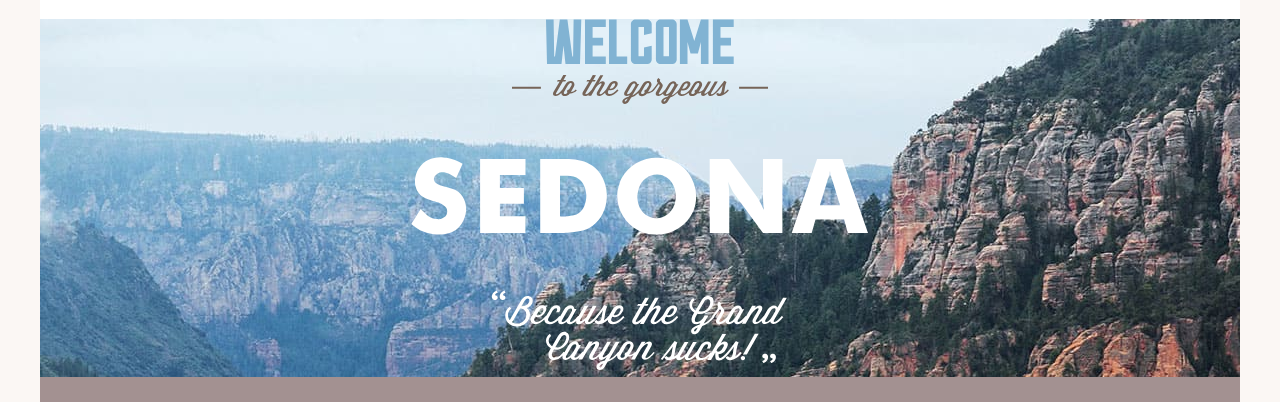
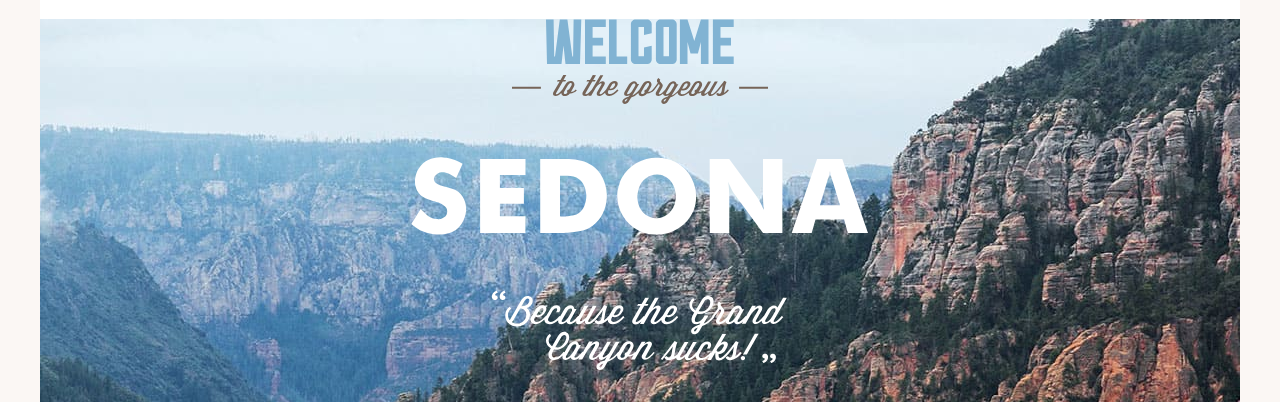
Before and after one commit to htmlacademy-htmlcss/1886249-sedona-33, a plain HTML site: page index.html in a window 1280 px wide. Shown: the part 195-597 px from the top of the page. Drawn offline with Linux system fonts and the light colour scheme; files whose address does not match are found by name; a web font is replaced by a local one.

Commit message:
backgroud-image-width

```diff
--- a/styles/styles.css
+++ b/styles/styles.css
@@ -77,6 +77,8 @@ margin-right: auto;
 }
 .welcome {
   background-image: url("images/main-background-1.jpg");
+  width: 1200px;
+  height: 485px;
 }
 .slogan {
   width: 720px;
```
